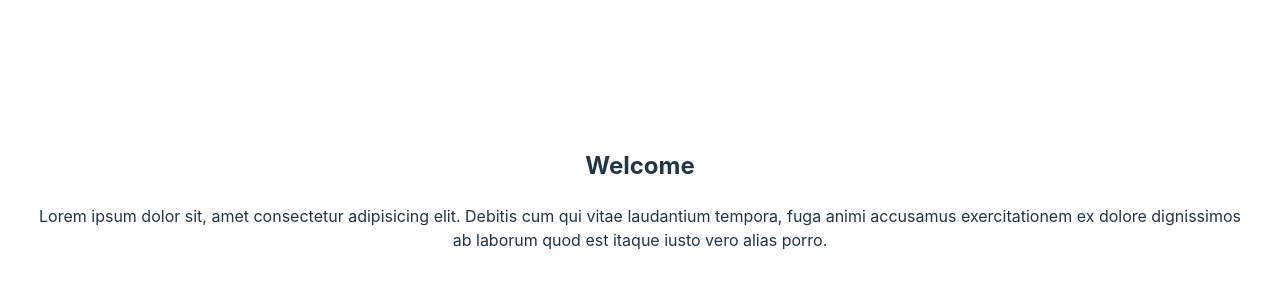
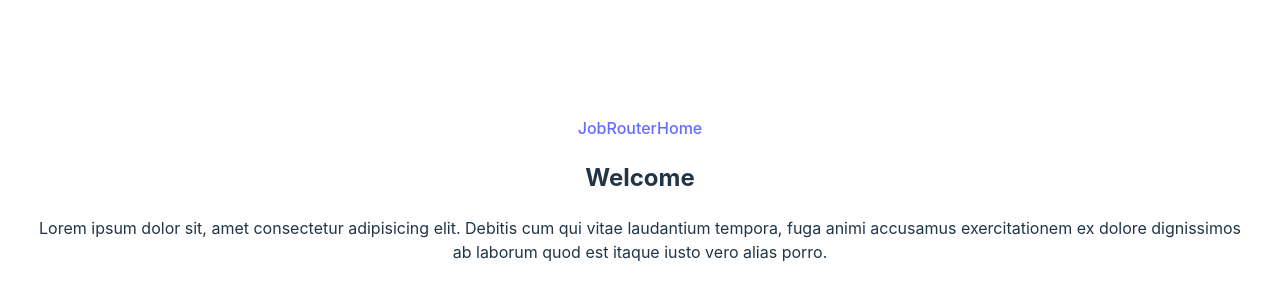
Before and after one commit to sangeet2021/JobRouter, a React (Vite) app: page / in a window 1280 px wide. Shown: the part 202-502 px from the top of the page. Built offline with nearby package versions, Linux system fonts and the light colour scheme.

Commit message:
Adding New Routes

```diff
--- a/src/App.tsx
+++ b/src/App.tsx
@@ -1,4 +1,4 @@
-import { BrowserRouter, Routes, Route, Link } from "react-router-dom";
+import { BrowserRouter, Routes, Route, Link, NavLink } from "react-router-dom";
 import "./App.css";
 import Home from "./components/Home";
 import About from "./components/About";
@@ -6,6 +6,12 @@ import About from "./components/About";
 function App() {
   return (
     <BrowserRouter>
+      <header>
+        <nav>
+          <Link to="/">JobRouter</Link>
+          <NavLink to='about'>Home</NavLink>
+        </nav>
+      </header>
       <main>
         <Routes>
           <Route path="/" element={<Home />} />
```
